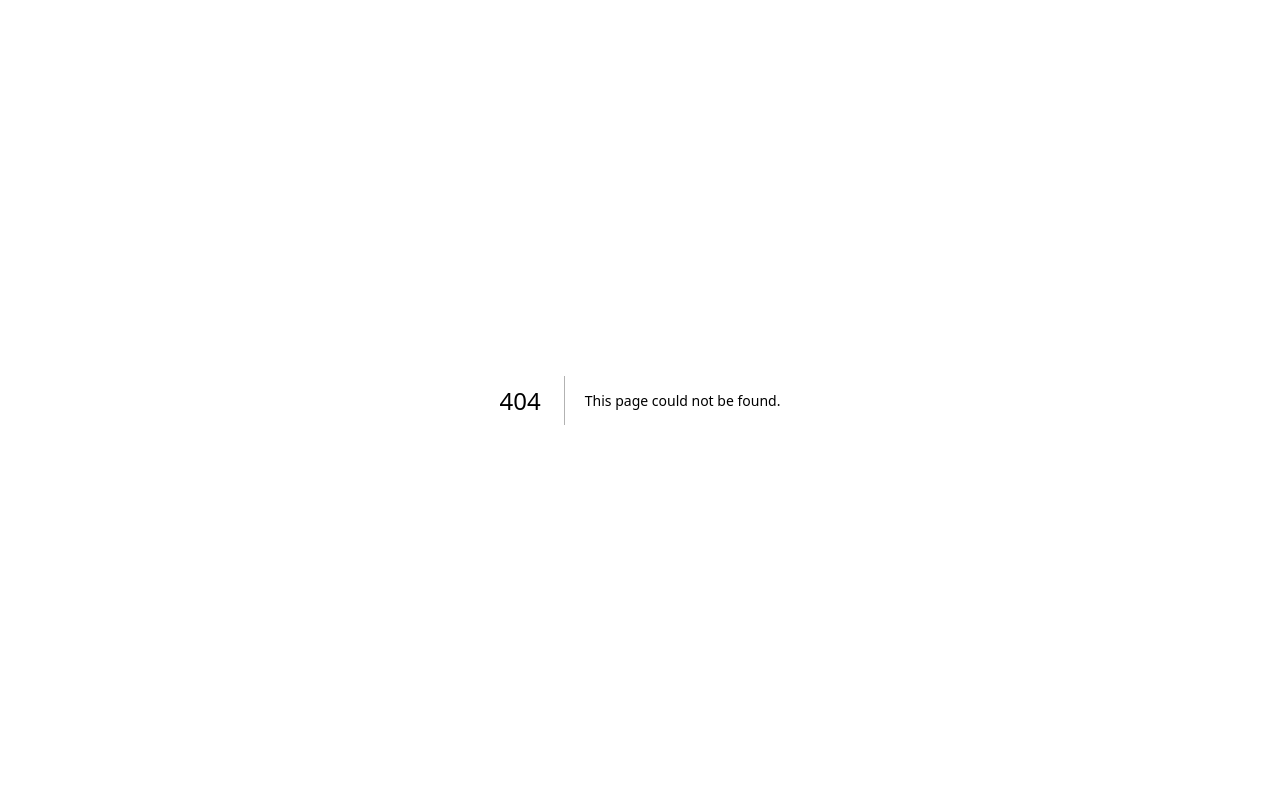
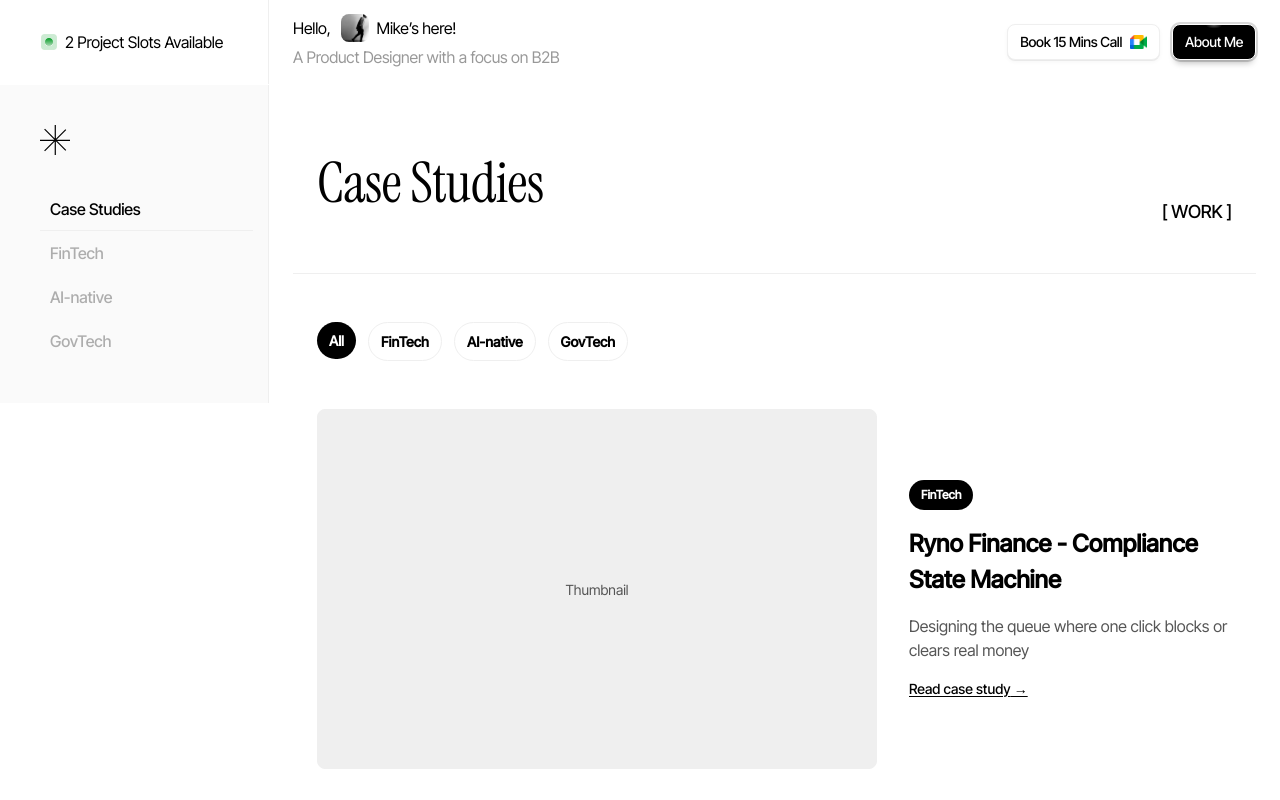
Before and after one commit to ismailquadri/UX_Portfolio, a Next.js app: page /case-studies in a window 1280 px wide. Before the commit this address had no page. Shown: the top 800 px of the page. Built offline with nearby package versions, Linux system fonts and the light colour scheme.

Commit message:
feat: add Case Study List page with client-side filtering

```diff
--- /dev/null
+++ b/app/case-studies/page.tsx
@@ -0,0 +1,67 @@
+"use client";
+
+import { useState } from "react";
+import Navbar from "@/components/Navbar";
+import Footer from "@/components/Footer";
+import PageSidebar from "@/components/PageSidebar";
+import CaseStudyCard from "@/components/CaseStudyCard";
+import { CASE_STUDIES, type CaseStudy } from "@/lib/case-studies";
+
+const FILTERS = ["All", "FinTech", "AI-native", "GovTech"] as const;
+type Filter = (typeof FILTERS)[number];
+
+const SIDEBAR_LINKS = [
+  { label: "Case Studies", href: "#list" },
+  { label: "FinTech", href: "#list" },
+  { label: "AI-native", href: "#list" },
+  { label: "GovTech", href: "#list" },
+];
+
+export default function CaseStudiesPage() {
+  const [filter, setFilter] = useState<Filter>("All");
+
+  const visible: CaseStudy[] =
+    filter === "All" ? CASE_STUDIES : CASE_STUDIES.filter((cs) => cs.category === filter);
+
+  return (
+    <div className="flex min-h-screen w-full flex-col bg-paper">
+      <Navbar />
+      <main className="flex w-full flex-1">
+        <PageSidebar links={SIDEBAR_LINKS} />
+        <div id="list" className="flex w-full flex-1 flex-col gap-12 px-6 py-14 md:px-6 md:py-14">
+          <div className="flex items-end justify-between whitespace-nowrap px-6 text-ink">
+            <h1 className="font-heading text-[32px] tracking-[-0.32px] md:text-[56px] md:tracking-[-0.56px]">
+              Case Studies
+            </h1>
+            <span className="font-body text-[18px] font-medium tracking-[-0.18px]">
+              [ WORK ]
+            </span>
+          </div>
+          <div className="h-px w-full bg-border-subtle" />
+          <div className="flex flex-wrap items-start gap-3 px-6">
+            {FILTERS.map((f) => (
+              <button
+                key={f}
+                type="button"
+                onClick={() => setFilter(f)}
+                className={`rounded-full px-3 py-2 font-body text-[14px] font-semibold ${
+                  filter === f
+                    ? "bg-ink text-paper"
+                    : "border border-border-subtle bg-paper text-ink"
+                }`}
+              >
+                {f}
+              </button>
+            ))}
+          </div>
+          <div className="flex w-full flex-col gap-8 px-6">
+            {visible.map((cs) => (
+              <CaseStudyCard key={cs.slug} caseStudy={cs} />
+            ))}
+          </div>
+        </div>
+      </main>
+      <Footer />
+    </div>
+  );
+}
--- /dev/null
+++ b/components/CaseStudyCard.tsx
@@ -0,0 +1,27 @@
+import Link from "next/link";
+import type { CaseStudy } from "@/lib/case-studies";
+
+export default function CaseStudyCard({ caseStudy }: { caseStudy: CaseStudy }) {
+  return (
+    <article className="flex w-full flex-col items-center gap-6 md:flex-row md:gap-8">
+      <div className="flex h-[240px] w-full shrink-0 items-center justify-center rounded-sm border border-border-subtle bg-border-subtle md:h-[360px] md:w-[560px]">
+        <p className="font-body text-[14px] text-[#555]">Thumbnail</p>
+      </div>
+      <div className="flex flex-1 flex-col items-start gap-4">
+        <span className="w-fit rounded-full bg-ink px-3 py-1.5 font-body text-[12px] font-semibold tracking-[-0.12px] text-paper">
+          {caseStudy.category}
+        </span>
+        <h3 className="w-full font-body text-[24px] font-semibold text-ink">
+          {caseStudy.title}
+        </h3>
+        <p className="w-full font-body text-[16px] text-[#555]">{caseStudy.summary}</p>
+        <Link
+          href={`/case-studies/${caseStudy.slug}`}
+          className="font-body text-[14px] font-medium text-ink underline decoration-solid [text-underline-position:from-font]"
+        >
+          {caseStudy.readLink} &rarr;
+        </Link>
+      </div>
+    </article>
+  );
+}
```
